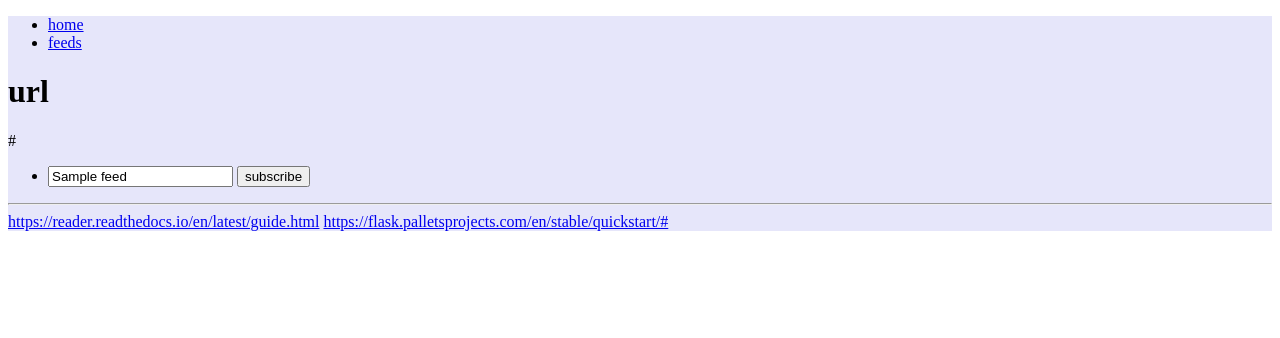
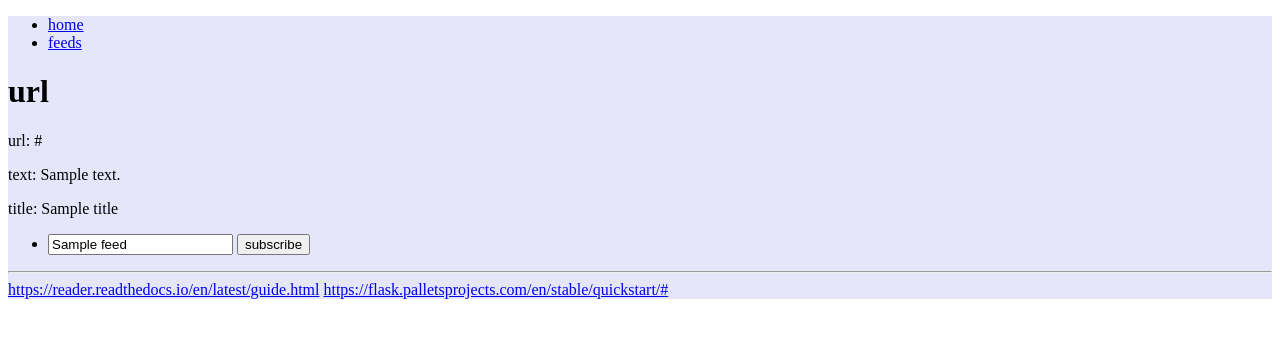
Before and after one commit to davemenninger/leo, a Flask app: template templates/url.html in a window 1280 px wide. Shown: the top 338 px of the page. Run offline with Flask 3, Linux system fonts and the light colour scheme; the template is opened without the code that fills it: most values are stand-ins (such as "Sample title", 1, 10 or a date in 2020).

Commit message:
just show em

```diff
--- a/templates/url.html
+++ b/templates/url.html
@@ -1,8 +1,14 @@
 {% extends "layout.html" %}
 {% block content %}
 <h1>url</h1>
-<p>
+<p>url:
 {{ url }}
+</p>
+<p>text:
+{{ text }}
+</p>
+<p>title:
+{{ title }}
 </p>
 
 <ul>
```
